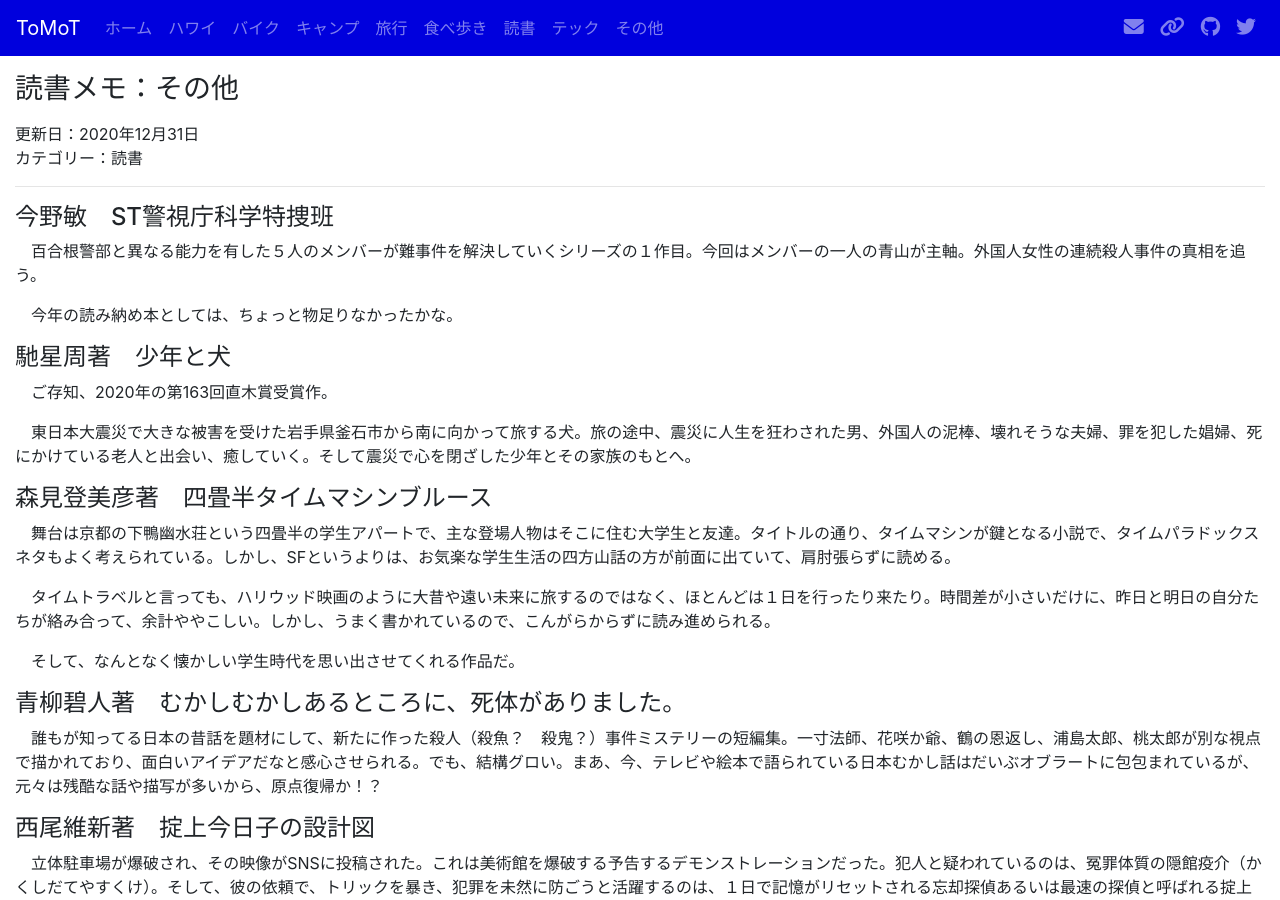
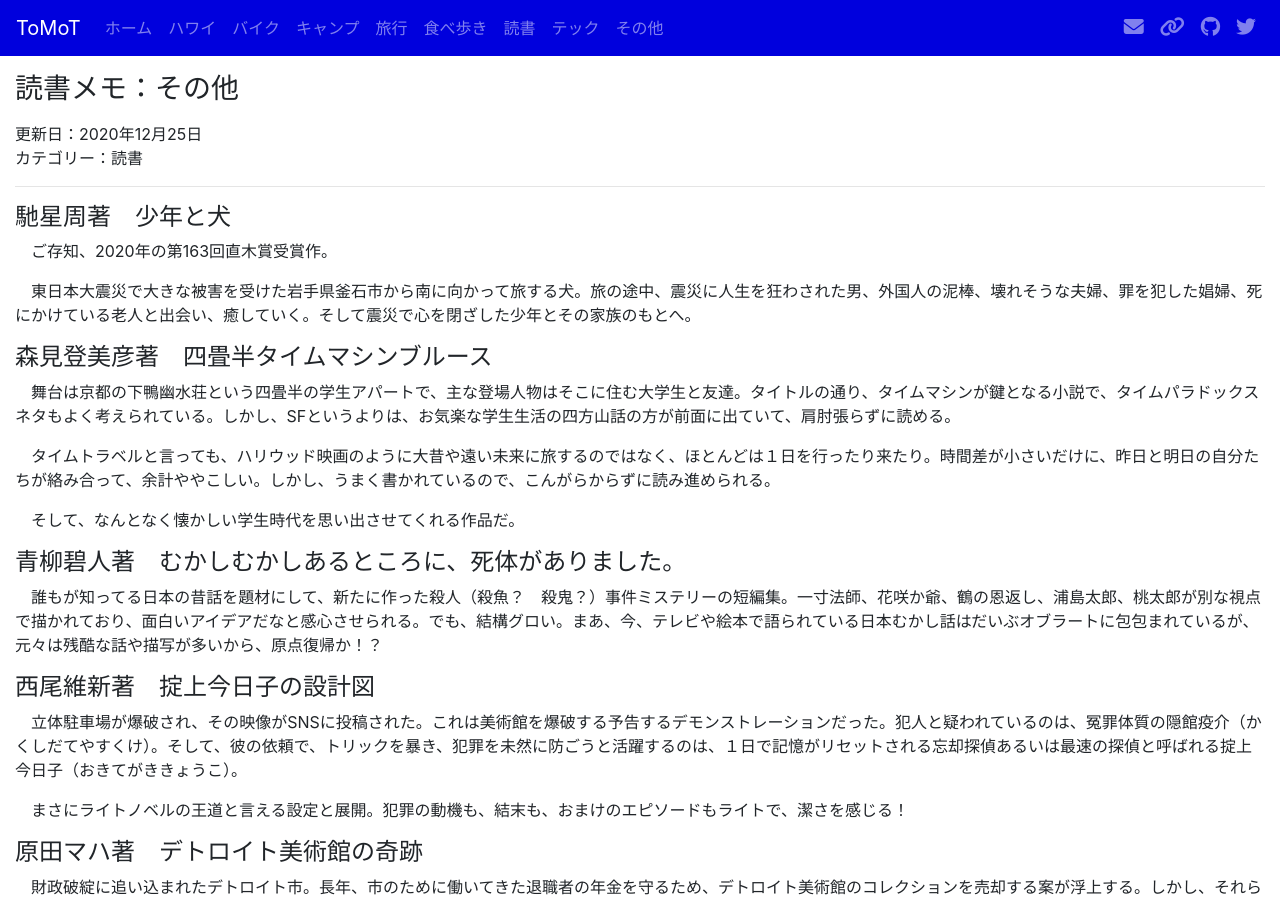
Before and after one commit to tomot/tomot.github.io, a Jekyll site: the page built from pages/book-etc.md, in a window 1280 px wide and 900 px high. Built offline with Jekyll 4.4.1, drawn with Linux system fonts in a browser that asks for light colours; nearby versions of some CDN libraries.

Commit message:
make ST book page

```diff
--- a/pages/book-etc.md
+++ b/pages/book-etc.md
@@ -1,15 +1,9 @@
 ---
 layout: page
 title: 読書メモ：その他
-date: 2020-12-31
+date: 2020-12-25
 categories: 読書
 ---
-#### 今野敏　ST警視庁科学特捜班
-
-　百合根警部と異なる能力を有した５人のメンバーが難事件を解決していくシリーズの１作目。今回はメンバーの一人の青山が主軸。外国人女性の連続殺人事件の真相を追う。
-
-　今年の読み納め本としては、ちょっと物足りなかったかな。
-
 #### 馳星周著　少年と犬
 
 　ご存知、2020年の第163回直木賞受賞作。
```
Also changed, not shown: book.md (+2 -1 lines), index.md (+3 -2 lines), pages/book-konno2.md (added, +19 -0 lines).
